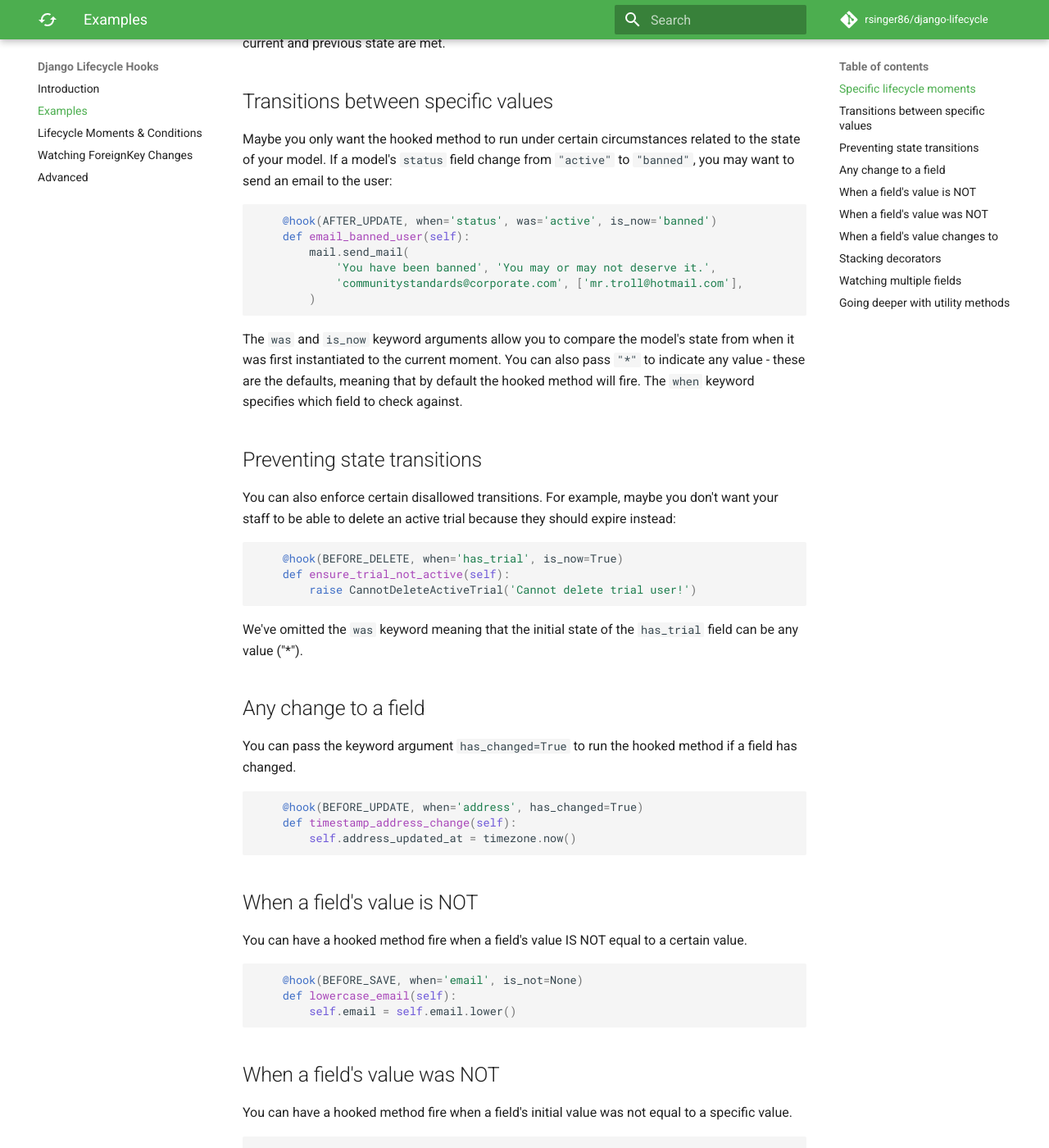
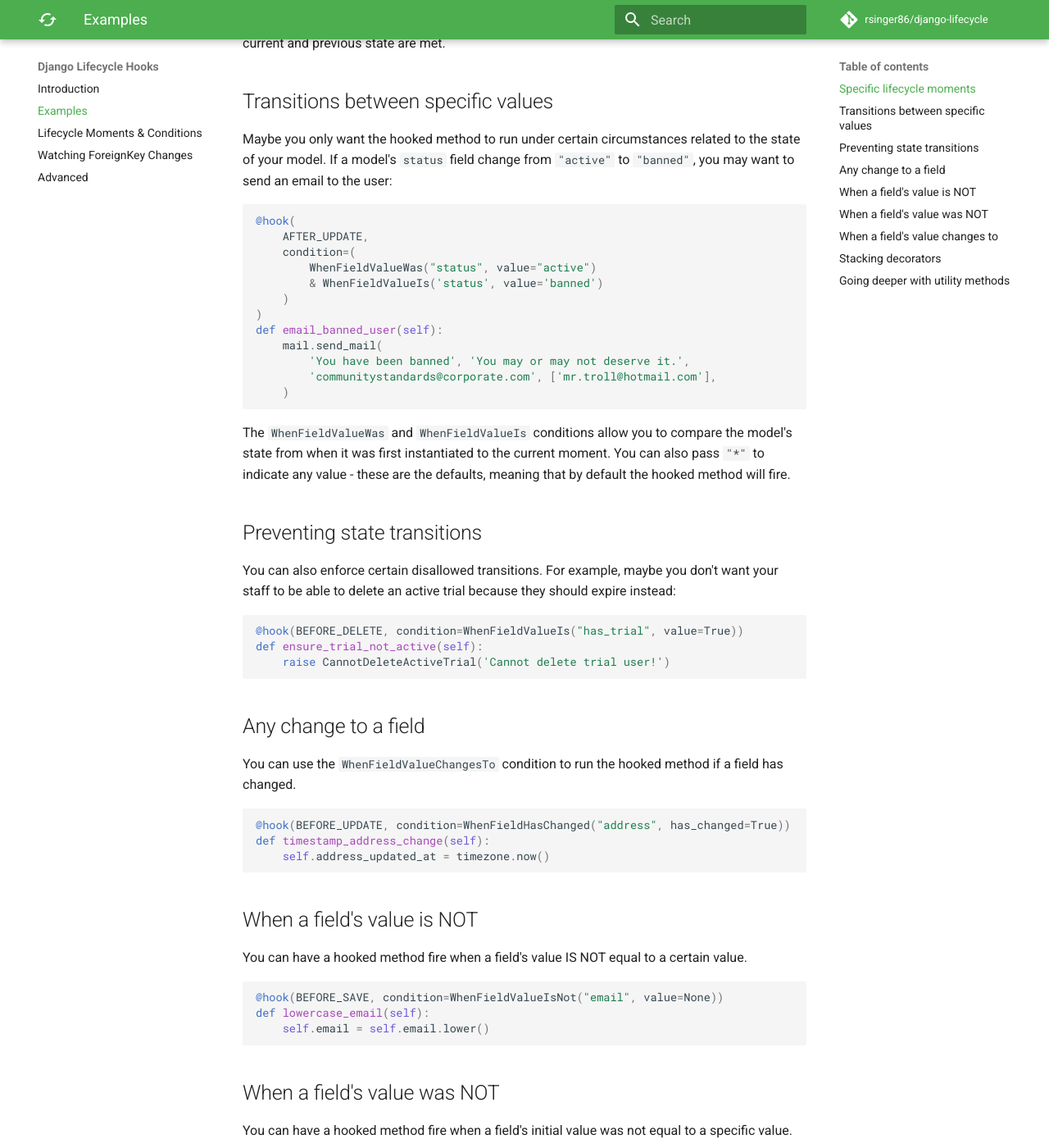
Before and after one commit to rsinger86/django-lifecycle, an MkDocs documentation site: the page built from docs/examples.md, in a window 1280 px wide and 1400 px high, scrolled down 969 px. Shown: the whole window at 82% size. Built offline with MkDocs 1.6.1 and Material for MkDocs 9.7.7, drawn with Linux system fonts in a browser that asks for light colours; comment, search, counter and statistics services are not loaded; some of the changed text lies outside the part shown.

Commit message:
docs: Update docs using `condition` parameter

````diff
--- a/docs/examples.md
+++ b/docs/examples.md
@@ -31,9 +31,9 @@ Or you want to email a user when their account is deleted. You could add the dec
 Or if you want to enqueue a background job that depends on state being committed to your database
 
 ```python
-    @hook(AFTER_CREATE, on_commit=True)
-    def do_after_create_jobs(self):
-        enqueue_job(send_item_shipped_notication, self.item_id)
+@hook(AFTER_CREATE, on_commit=True)
+def do_after_create_jobs(self):
+    enqueue_job(send_item_shipped_notication, self.item_id)
 ```
 
 Read on to see how to only fire the hooked method if certain conditions about the model's current and previous state are met.
@@ -43,36 +43,40 @@ Read on to see how to only fire the hooked method if certain conditions about th
 Maybe you only want the hooked method to run under certain circumstances related to the state of your model. If a model's `status` field change from `"active"` to `"banned"`, you may want to send an email to the user:
 
 ```python
-    @hook(AFTER_UPDATE, when='status', was='active', is_now='banned')
-    def email_banned_user(self):
-        mail.send_mail(
-            'You have been banned', 'You may or may not deserve it.',
-            'communitystandards@corporate.com', ['mr.troll@hotmail.com'],
-        )
+@hook(
+    AFTER_UPDATE,
+    condition=(
+        WhenFieldValueWas("status", value="active")
+        & WhenFieldValueIs('status', value='banned')
+    )
+)
+def email_banned_user(self):
+    mail.send_mail(
+        'You have been banned', 'You may or may not deserve it.',
+        'communitystandards@corporate.com', ['mr.troll@hotmail.com'],
+    )
 ```
 
-The `was` and `is_now` keyword arguments allow you to compare the model's state from when it was first instantiated to the current moment. You can also pass `"*"` to indicate any value - these are the defaults, meaning that by default the hooked method will fire. The `when` keyword specifies which field to check against.
+The `WhenFieldValueWas` and `WhenFieldValueIs` conditions allow you to compare the model's state from when it was first instantiated to the current moment. You can also pass `"*"` to indicate any value - these are the defaults, meaning that by default the hooked method will fire.
 
 ## Preventing state transitions
 
 You can also enforce certain disallowed transitions. For example, maybe you don't want your staff to be able to delete an active trial because they should expire instead:
 
 ```python
-    @hook(BEFORE_DELETE, when='has_trial', is_now=True)
-    def ensure_trial_not_active(self):
-        raise CannotDeleteActiveTrial('Cannot delete trial user!')
+@hook(BEFORE_DELETE, condition=WhenFieldValueIs("has_trial", value=True))
+def ensure_trial_not_active(self):
+    raise CannotDeleteActiveTrial('Cannot delete trial user!')
 ```
-
-We've omitted the `was` keyword meaning that the initial state of the `has_trial` field can be any value ("*").
 
 ## Any change to a field
 
-You can pass the keyword argument `has_changed=True` to run the hooked method if a field has changed.
+You can use the `WhenFieldValueChangesTo` condition to run the hooked method if a field has changed.
 
 ```python
-    @hook(BEFORE_UPDATE, when='address', has_changed=True)
-    def timestamp_address_change(self):
-        self.address_updated_at = timezone.now()
+@hook(BEFORE_UPDATE, condition=WhenFieldHasChanged("address", has_changed=True))
+def timestamp_address_change(self):
+    self.address_updated_at = timezone.now()
 ```
 
 ## When a field's value is NOT
@@ -80,9 +84,9 @@ You can pass the keyword argument `has_changed=True` to run the hooked method if
 You can have a hooked method fire when a field's value IS NOT equal to a certain value.
 
 ```python
-    @hook(BEFORE_SAVE, when='email', is_not=None)
-    def lowercase_email(self):
-        self.email = self.email.lower()
+@hook(BEFORE_SAVE, condition=WhenFieldValueIsNot("email", value=None))
+def lowercase_email(self):
+    self.email = self.email.lower()
 ```
 
 ## When a field's value was NOT
@@ -90,9 +94,15 @@ You can have a hooked method fire when a field's value IS NOT equal to a certain
 You can have a hooked method fire when a field's initial value was not equal to a specific value.
 
 ```python
-    @hook(BEFORE_SAVE, when='status', was_not="rejected", is_now="published")
-    def send_publish_alerts(self):
-        send_mass_email()
+@hook(
+    BEFORE_SAVE,
+    condition=(
+        WhenFieldValueWasNot("status", value="rejected")
+        & WhenFieldValueIs("status", value="published")
+    )
+)
+def send_publish_alerts(self):
+    send_mass_email()
 ```
 
 ## When a field's value changes to
@@ -101,18 +111,24 @@ You can have a hooked method fire when a field's initial value was not equal to
 but now is.
 
 ```python
-    @hook(BEFORE_SAVE, when='status', changes_to="published")
+    @hook(BEFORE_SAVE, condition=WhenFieldValueChangesTo("status", value="published"))
     def send_publish_alerts(self):
         send_mass_email()
 ```
 
-Generally, `changes_to` is a shorthand for the situation when `was_not` and `is_now` have the
-same value. The sample above is equal to:
+Generally, `WhenFieldValueChangesTo` is a shorthand for the situation when `WhenFieldValueWasNot` and `WhenFieldValueIs`
+conditions have the same value. The sample above is equal to:
 
 ```python
-    @hook(BEFORE_SAVE, when='status', was_not="published", is_now="published")
-    def send_publish_alerts(self):
-        send_mass_email()
+@hook(
+    BEFORE_SAVE,
+    condition=(
+        WhenFieldValueWasNot("status", value="published")
+        & WhenFieldValueIs("status", value="published")
+    )
+)
+def send_publish_alerts(self):
+    send_mass_email()
 ```
 
 ## Stacking decorators
@@ -120,33 +136,23 @@ same value. The sample above is equal to:
 You can decorate the same method multiple times if you want to hook a method to multiple moments.
 
 ```python
-    @hook(AFTER_UPDATE, when="published", has_changed=True)
-    @hook(AFTER_CREATE, when="type", has_changed=True)
-    def handle_update(self):
-        # do something
-```
-
-## Watching multiple fields
-
-If you want to hook into the same moment, but base its conditions on multiple fields, you can use the `when_any` parameter.
-
-```python
-    @hook(BEFORE_SAVE, when_any=['status', 'type'], has_changed=True)
-    def do_something(self):
-        # do something
+@hook(AFTER_UPDATE, condition=WhenFieldHasChanged("published", has_changed=True))
+@hook(AFTER_CREATE, condition=WhenFieldHasChanged("type", has_changed=True))
+def handle_update(self):
+    # do something
 ```
 
 ## Going deeper with utility methods
 
-If you need to hook into events with more complex conditions, you can take advantage of `has_changed` and `initial_value` [utility methods](advanced.md):
+If you need to hook into events with more complex conditions, you can [write your own conditions](advanced.md), or take advantage of `has_changed` and `initial_value` [utility methods](advanced.md):
 
 ```python
-    @hook(AFTER_UPDATE)
-    def on_update(self):
-        if self.has_changed('username') and not self.has_changed('password'):
-            # do the thing here
-            if self.initial_value('login_attempts') == 2:
-                do_thing()
-            else:
-                do_other_thing()
+@hook(AFTER_UPDATE)
+def on_update(self):
+    if self.has_changed('username') and not self.has_changed('password'):
+        # do the thing here
+        if self.initial_value('login_attempts') == 2:
+            do_thing()
+        else:
+            do_other_thing()
 ```
````
Also changed, not shown: README.md (+8 -2 lines), docs/fk_changes.md (+2 -2 lines), docs/index.md (+10 -4 lines).
